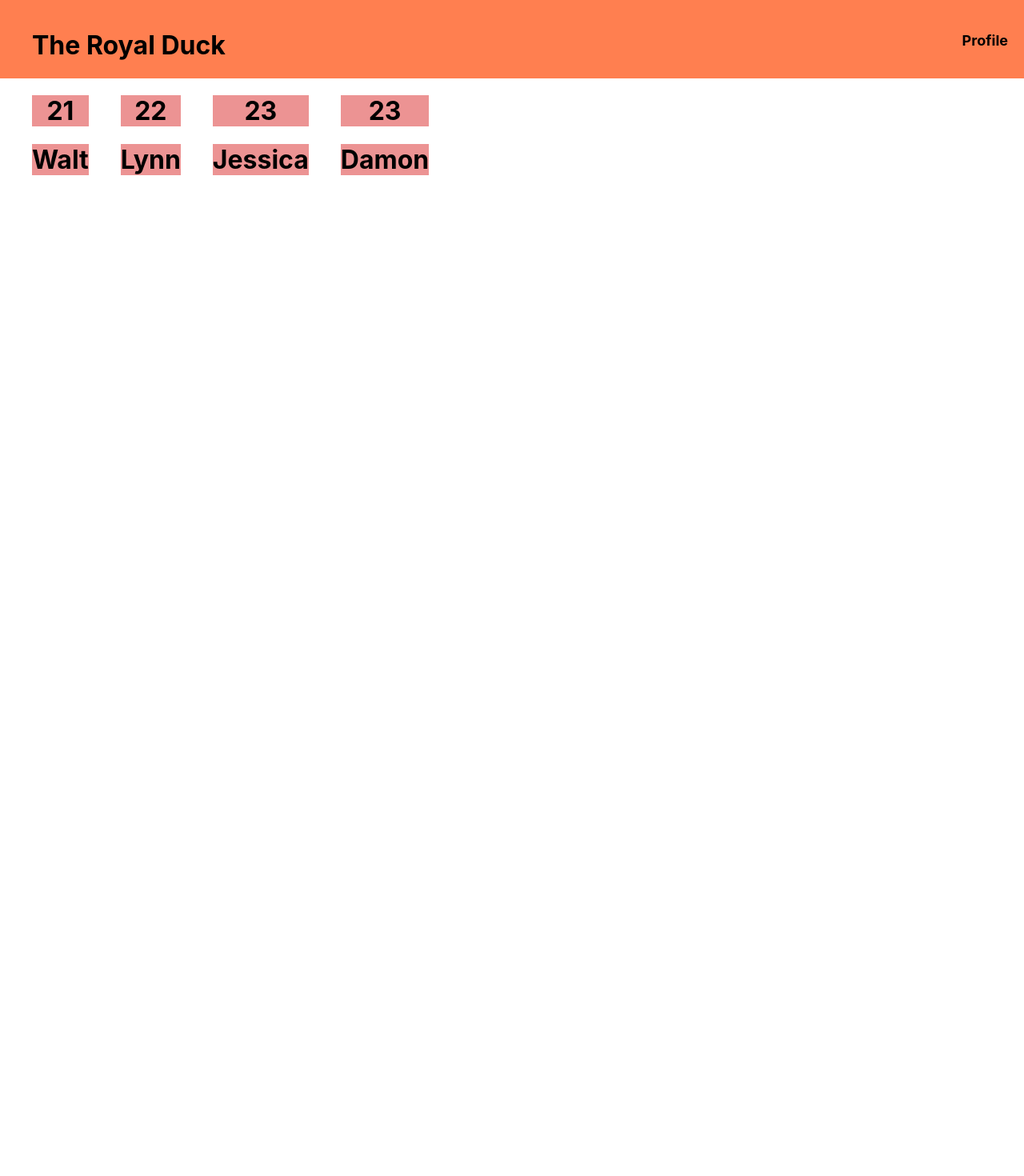
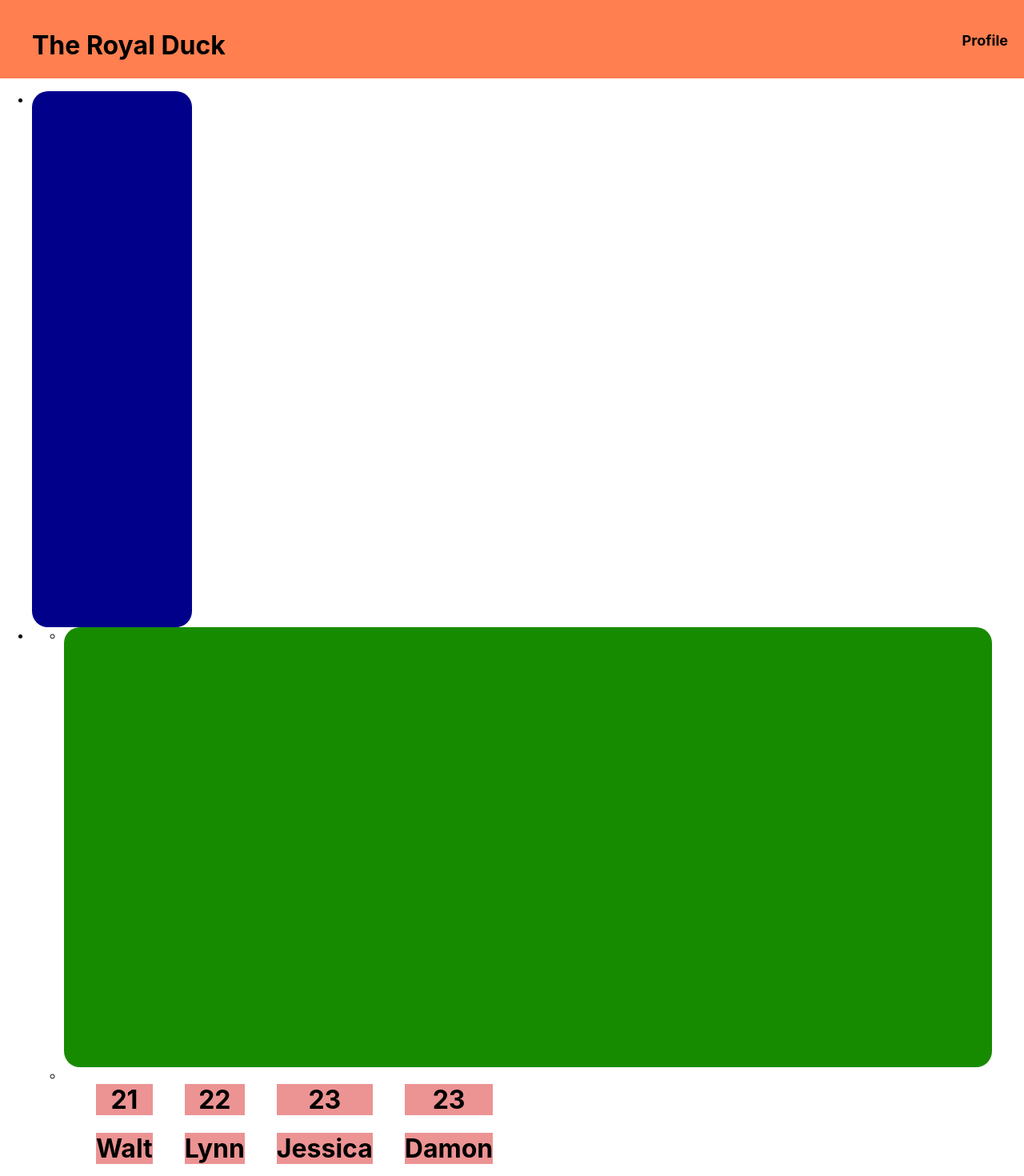
Before and after one commit to WaltDeyzel/scoreboard, a React (Create React App) app: page / in a window 1280 px wide. Shown: the top 1470 px of the page at 80% size. Before the commit the page ends 800 px from the top, so only its background shows below. Built offline with nearby package versions, Linux system fonts and the light colour scheme.

Commit message:
Chart and Nav bar layout dummy with working buttons.

```diff
--- a/src/App.css
+++ b/src/App.css
@@ -1,3 +1,30 @@
 .App {
   text-align: center;
 }
+
+#nav-side{
+  float: left;
+}
+
+#chart-side{
+  float: left;
+}
+
+.Temp{
+  margin: 0;
+  padding: 0;
+  width: 200px;
+  height: 670px;
+  background-color: darkblue;
+  border-radius: 20px;
+
+}
+
+.Temp2{
+  margin: 0;
+  padding: 0;
+  width: 1160px;
+  height: 550px;
+  background-color: rgb(23, 139, 0);
+  border-radius: 20px;
+}
--- a/src/App.js
+++ b/src/App.js
@@ -17,7 +17,7 @@ class App extends Component {
 
   addScoreHandler = (id) => {
     const personIndex = this.state.persons.findIndex(player => {
-        return(player.id == id);
+      return (player.id == id);
     })
     console.log(personIndex)
     //pointer --> = this.state.persons[personIndex]
@@ -37,6 +37,12 @@ class App extends Component {
     return (
       <div className="App">
         <Header />
+        <ul>
+          <li id="nav-side"><div className='Temp'></div></li>
+          <li id="chart-side">
+            <ul>
+              <li><div className='Temp2'></div></li>
+              <li>
                 <div>
                   {this.state.persons.map((person, index) => {
                     return (< Players
@@ -47,6 +53,10 @@ class App extends Component {
                     )
                   })}
                 </div>
+              </li>
+            </ul>
+          </li>
+        </ul>
       </div>
     );
   }
```
Also changed, not shown: 1 other file (tests, documents, lock files or other folders). Lines whose indentation alone changed are shown as unchanged.
